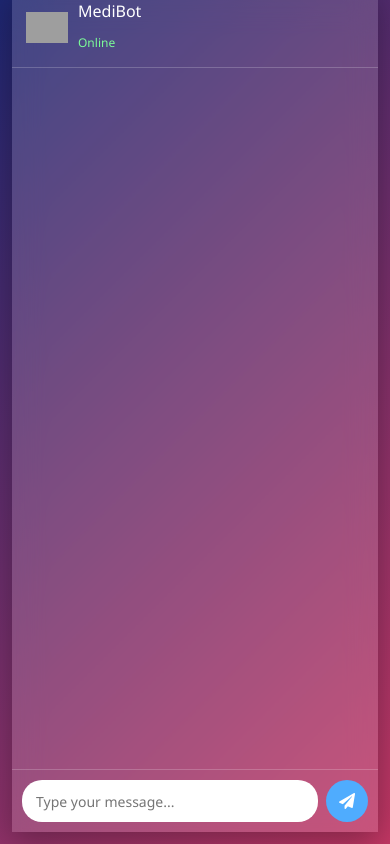
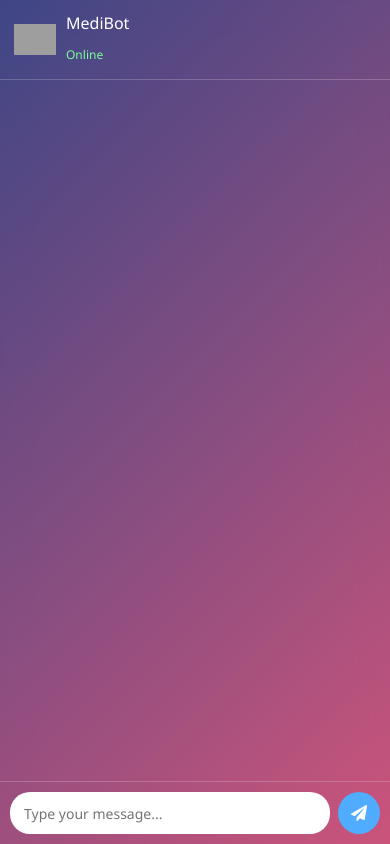
Before and after one commit to Nabeel1001/Medical_ChatBot, a Flask app: page / in a window 390 px wide. Run offline with Flask 3, Linux system fonts and the light colour scheme; some libraries are stand-ins or nearby versions; grey boxes are pictures that could not be loaded.

Commit message:
Mobile View Fix

```diff
--- a/static/style.css
+++ b/static/style.css
@@ -15,9 +15,9 @@ body {
     height: 100vh;
     display: flex;
     justify-content: center;
-    align-items: flex-end; /* 🔥 CHAT AT BOTTOM */
-    padding: 12px;
+    align-items: flex-end;
 }
+
 
 /* CHAT CONTAINER */
 .chat-card {
@@ -31,6 +31,7 @@ body {
     flex-direction: column;
     box-shadow: 0 10px 30px rgba(0,0,0,0.3);
 }
+
 
 /* HEADER */
 .chat-header {
@@ -60,6 +61,9 @@ body {
     flex: 1;
     padding: 14px;
     overflow-y: auto;
+
+    display: flex;
+    flex-direction: column;
 }
 
 /* MESSAGES */
@@ -164,11 +168,25 @@ body {
     to { transform: translateY(0); opacity: 1; }
 }
 
-/* 📱 MOBILE OPTIMIZATION */
-@media (max-width: 576px) {
+@media (max-width: 768px) {
+
+    body {
+        margin: 0;
+    }
+
+    .chat-page {
+        padding: 0;
+        align-items: stretch;
+    }
+
     .chat-card {
+        max-width: 100%;
+        width: 100%;
         height: 100vh;
         border-radius: 0;
-        max-width: 100%;
     }
 }
+
+.chat-spacer {
+    flex-grow: 1;
+}
--- a/templates/chat.html
+++ b/templates/chat.html
@@ -1,6 +1,8 @@
 <!DOCTYPE html>
 <html lang="en">
 <head>
+    <meta name="viewport" content="width=device-width, initial-scale=1.0">
+
     <meta charset="UTF-8">
     <title>Medi Bot</title>
 
@@ -26,7 +28,10 @@
         </div>
 
         <!-- BODY -->
-        <div id="messageFormeight" class="chat-body"></div>
+       <div id="messageFormeight" class="chat-body">
+        <div class="chat-spacer"></div>
+        </div>
+
 
         <!-- TYPING -->
         <div id="typing" class="typing-indicator d-none">
```
